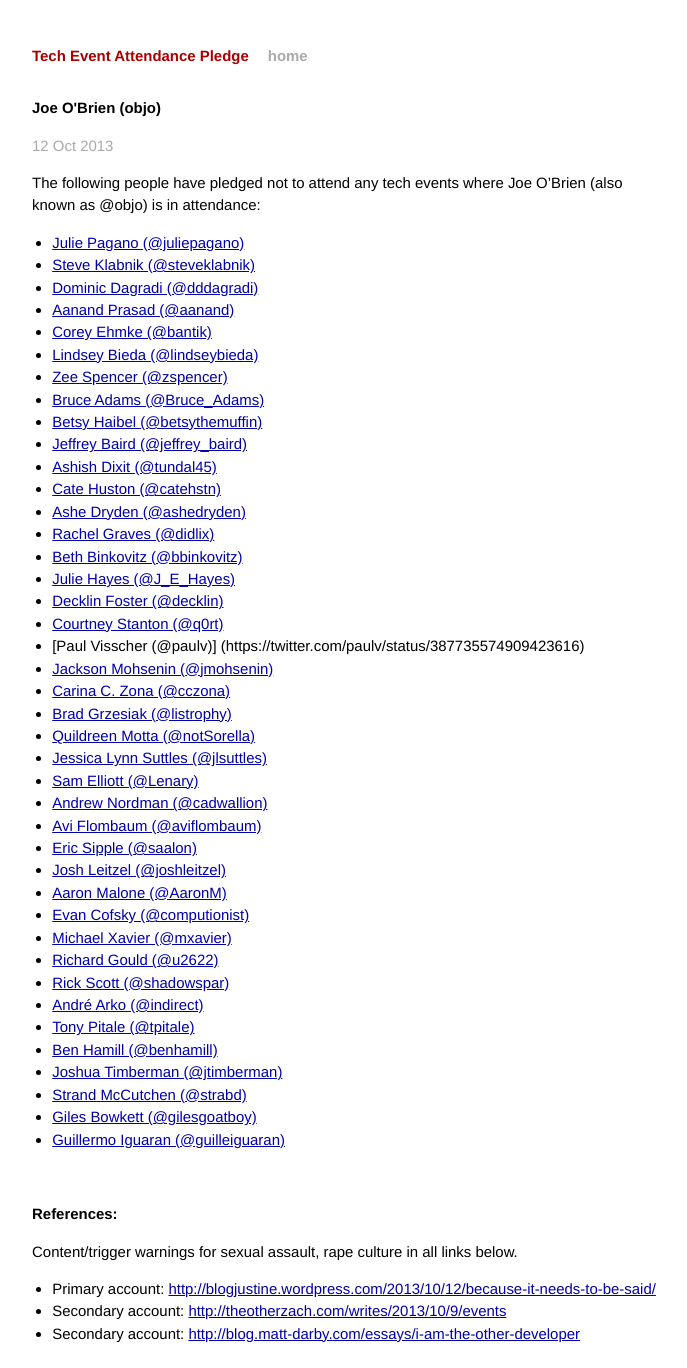
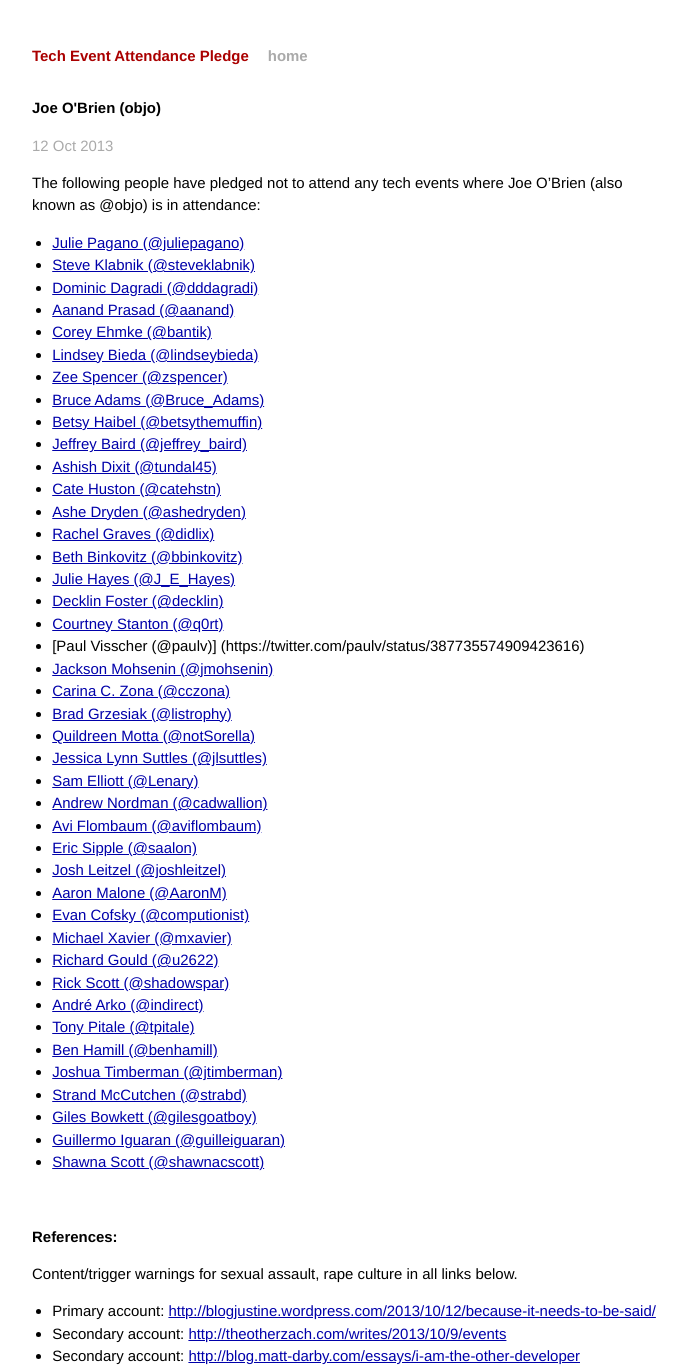
Before and after one commit to techtektek/tech-event-attendance-pledge.github.io, a Jekyll site: the page built from _posts/2013-10-12-objo.markdown, in a window 1280 px wide. Shown: the whole page, without its empty margins (294-981 px from the left). Built offline with Jekyll 4.4.1, drawn with Linux system fonts in a browser that asks for light colours; Markdown is read by kramdown in place of the engine named in the settings; before the commit the page ends 1345 px from its top, so only the background shows below that.

Commit message:
Update 2013-10-12-objo.markdown
Added my name

```diff
--- a/_posts/2013-10-12-objo.markdown
+++ b/_posts/2013-10-12-objo.markdown
@@ -49,6 +49,7 @@ O'Brien (also known as @objo) is in attendance:
 * [Strand McCutchen (@strabd)](https://twitter.com/Strabd/status/389139290476642305)
 * [Giles Bowkett (@gilesgoatboy)](https://github.com/tech-event-attendance-pledge/tech-event-attendance-pledge.github.io/pull/25)
 * [Guillermo Iguaran (@guilleiguaran)](https://twitter.com/guilleiguaran/status/389150409941848064)
+* [Shawna Scott (@shawnacscott)](https://twitter.com/shawnacscott/statuses/389163972563177472)
 
 <br/>
 
```
